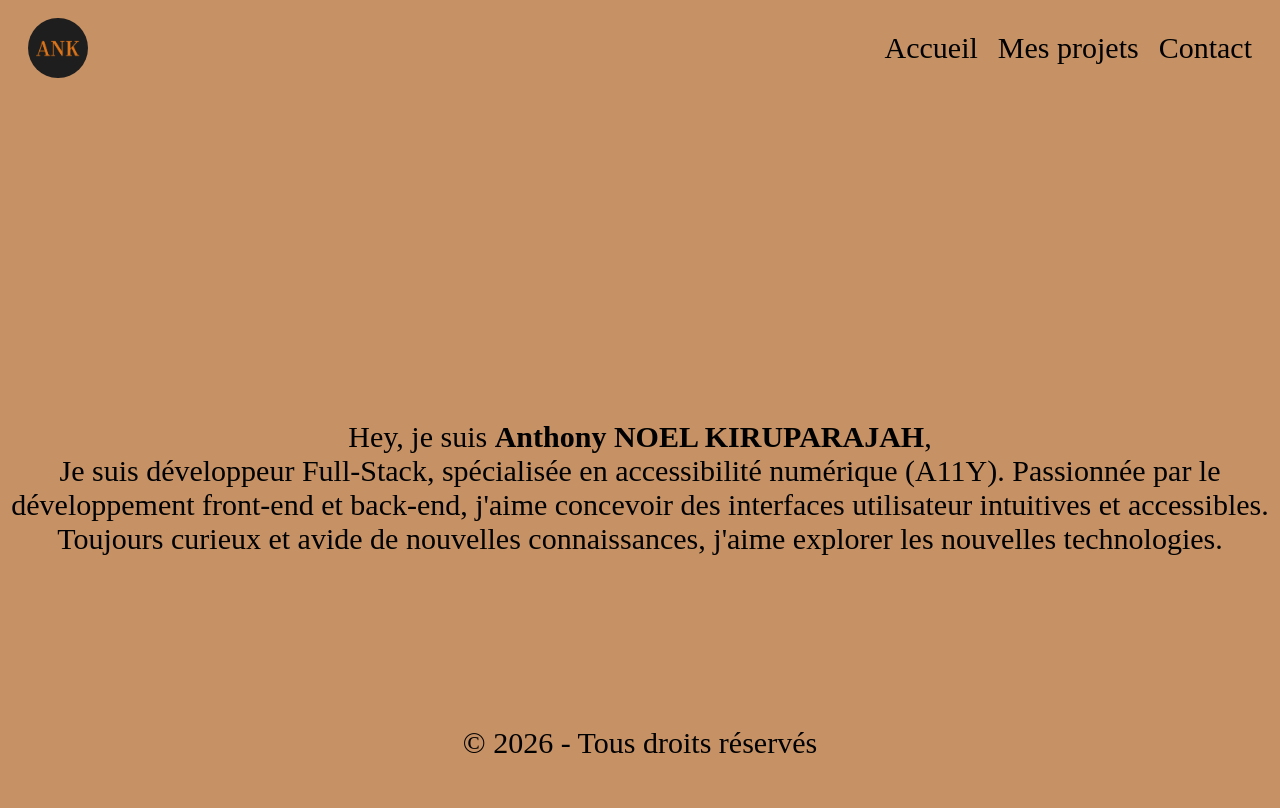
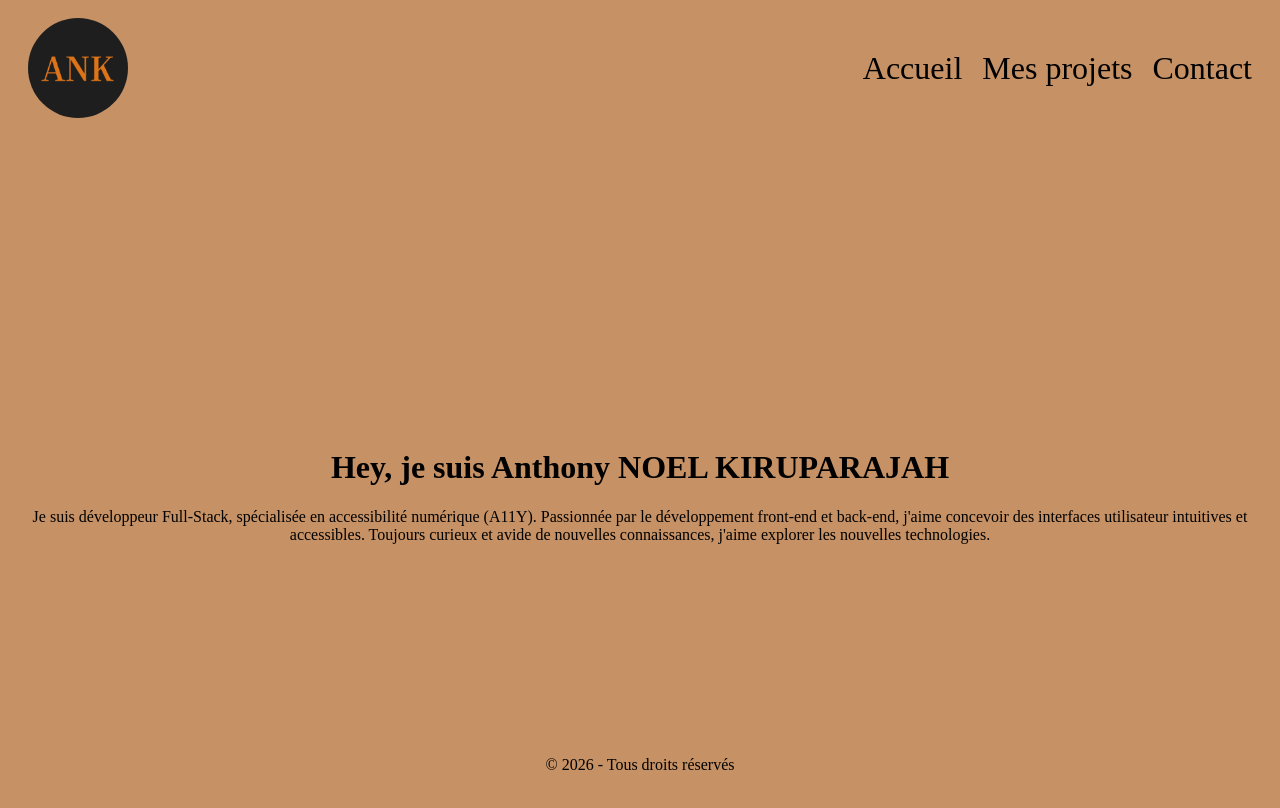
Before and after one commit to Anthonynoel22/Portfolio-Anthony, a React (Vite) app in the folder portfolio/: page / in a window 1280 px wide. Shown: the top 808 px of the page. Built offline with nearby package versions, Linux system fonts and the light colour scheme.

Commit message:
WIP JSX AND SCSS TO ALL COMPONENTS

```diff
--- a/portfolio/package.json
+++ b/portfolio/package.json
@@ -11,6 +11,7 @@
   },
   "dependencies": {
     "react": "^19.2.0",
+    "react-bootstrap-icons": "^1.11.6",
     "react-dom": "^19.2.0",
     "react-router-dom": "^7.11.0"
   },
--- a/portfolio/src/components/Contact/Contact.scss
+++ b/portfolio/src/components/Contact/Contact.scss
@@ -1,7 +1,7 @@
 .contact-container {
-    max-width: 600px;
-    margin: 0 auto;
-    padding: 2rem;
+    text-align: center;
+    padding-top: 18.75rem;
+    padding-bottom: 18.75rem;
 }
 
 .links-container {
@@ -9,4 +9,5 @@
     justify-content: center;
     gap: 1rem;
     flex-wrap: wrap;
+
 }
--- a/portfolio/src/components/Header/Header.scss
+++ b/portfolio/src/components/Header/Header.scss
@@ -1,3 +1,6 @@
+@use "/src/style/mixin";
+@use "/src/style/var";
+
 .header {
     display: flex;
     justify-content: space-between;
@@ -7,8 +10,8 @@
 
 
 .header-logo {
-    height: 60px;
-    width: auto;
+    height: 100px;
+    width: 100px;
     border-radius: 50%;
     object-fit: cover;
 }
@@ -24,5 +27,6 @@
 
 .header-nav a {
     text-decoration: none;
-    color: #000;
+    color: var.$font-color;
+    font-size:var.$font-size-link;
 }
--- a/portfolio/src/components/Home/Home.jsx
+++ b/portfolio/src/components/Home/Home.jsx
@@ -5,8 +5,8 @@ import "./Home.scss";
 function Home(){
     return (
         <div className="home">
-        <p>  Hey, je suis <strong>Anthony NOEL KIRUPARAJAH</strong>,<br />
-        Je suis développeur Full-Stack, spécialisée en accessibilité numérique
+        <h1>Hey, je suis Anthony NOEL KIRUPARAJAH</h1>
+        <p>Je suis développeur Full-Stack, spécialisée en accessibilité numérique
         (A11Y). Passionnée par le développement front-end et back-end, j'aime
         concevoir des interfaces utilisateur intuitives et accessibles. Toujours
         curieux et avide de nouvelles connaissances, j'aime explorer les
--- a/portfolio/src/components/Home/Home.scss
+++ b/portfolio/src/components/Home/Home.scss
@@ -1,7 +1,5 @@
 .home {
-    min-height: 100vh; // prend toute la hauteur de la fenêtre
-    display: flex;
-    justify-content: center; // centre horizontalement
-    align-items: center; // centre verticalement
-    text-align: center; // centre le texte dans le paragraphe
+    text-align: center;
+    padding-top: 18.75rem;
+    padding-bottom: 18.75rem;
 }
--- a/portfolio/src/index.css
+++ b/portfolio/src/index.css
@@ -3,5 +3,4 @@
 body {
   background-color: #C59165;
   color: #000000;
-  font-size: 30px;
 }
--- /dev/null
+++ b/portfolio/src/style/_index.scss
@@ -0,0 +1,2 @@
+@use "./var";
+@import "bootstrap/scss/bootstrap";
--- /dev/null
+++ b/portfolio/src/style/_mixin.scss
@@ -0,0 +1,9 @@
+@use "./var";
+
+
+// Desktop
+@mixin desktop {
+    @media (min-width: var.$breakpoint-desktop) {
+        @content;
+    }
+}
--- /dev/null
+++ b/portfolio/src/style/_var.scss
@@ -0,0 +1,16 @@
+// Les polices
+$font-main: "Roboto Serif"; // font title
+$font-alt: "Inria Serif"; // font text
+
+
+
+// Tailles de police
+$font-size-base: 1rem; // texte
+$font-size-link: 2rem; // liens
+$font-size-h1: 3rem;   // titres H1
+
+//Couleur
+$font-color: #000000;
+
+
+$breakpoint-desktop: 768px;
```
Also changed, not shown: portfolio/src/App.css (deleted, +0 -43 lines), 1 other file (tests, documents, lock files or other folders).
